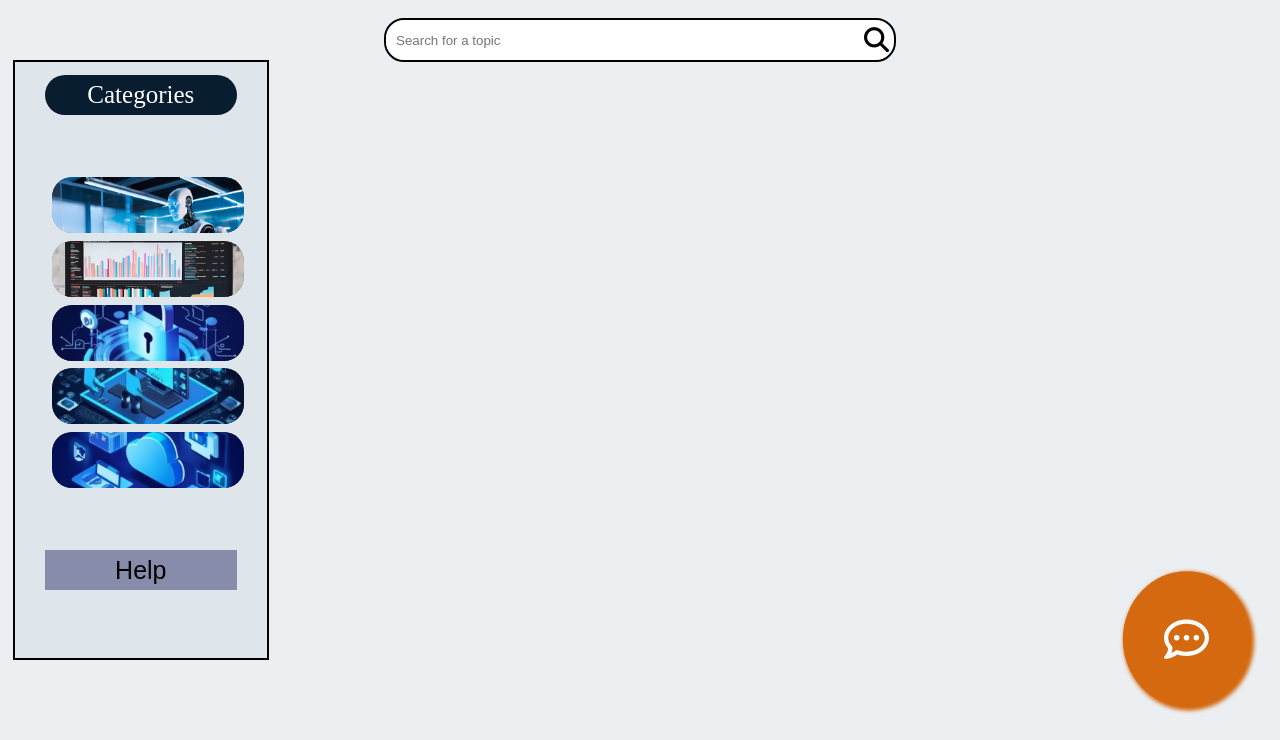
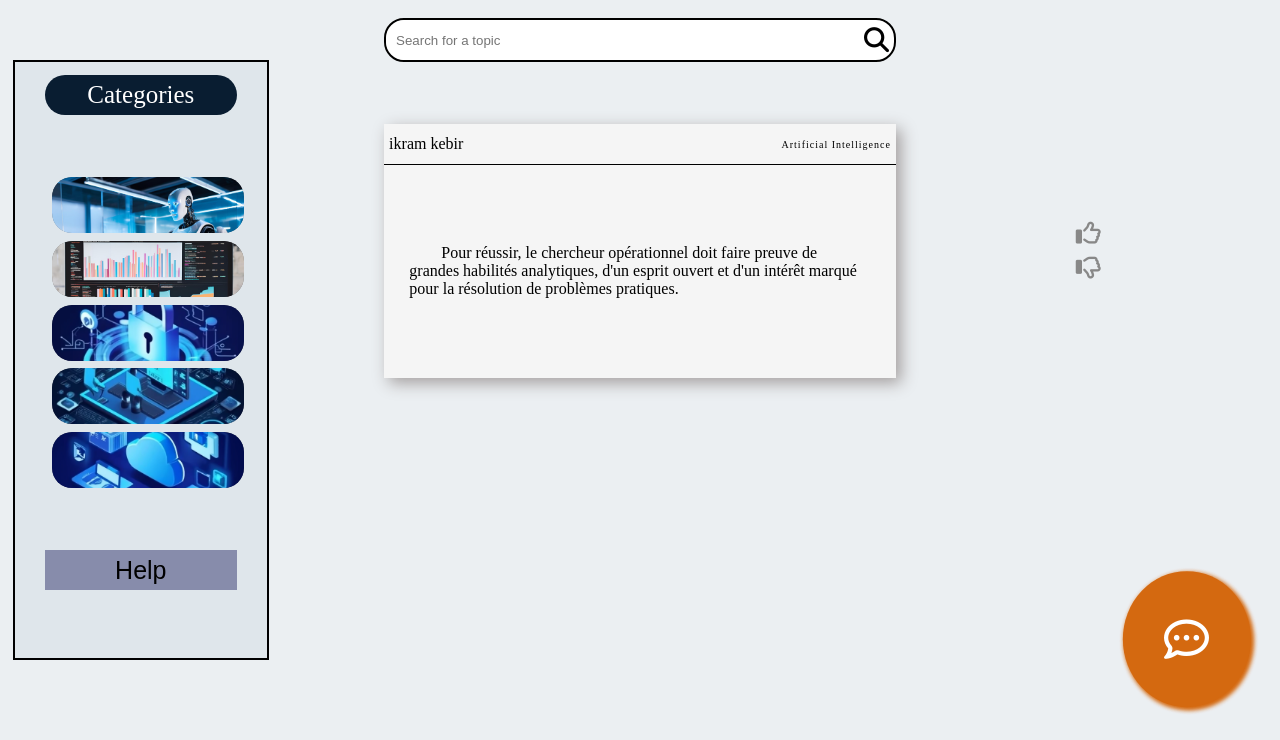
Before and after one commit to ikram617/Techtalk, a PHP site: page /PageP.php in a window 1280 px wide. Shown: the part 60-800 px from the top of the page. Run offline with PHP 8.4, Linux system fonts and the light colour scheme; the visitor is signed in with stand-in values (Sample User, id 1); data that the repository does not hold is empty; some web fonts are replaced.

Commit message:
ajouter like & dislike <not done >

```diff
--- a/PageP.css
+++ b/PageP.css
@@ -277,10 +277,16 @@
     background-color: green;
 }
 
+.comment {
+    padding: 10px;
+    word-wrap: break-word; /* Ensure long words break */
+    white-space: pre-wrap; /* Preserve whitespace and line breaks */
+}
+
 .posts{
 
     width: 100%;
-    height: calc(100% - 17vh); /* Subtract the combined height of .menu (10vh) and .searchDiv (5vh) */
+    min-height: calc(100% - 17vh); /* Subtract the combined height of .menu (10vh) and .searchDiv (5vh) */
     margin-top: 15vh; /* Push .posts below the fixed elements */
     display: flex;
     flex-direction: column;
@@ -298,7 +304,7 @@
     scrollbar-width: none;
     -ms-overflow-style: none;
 }
-.AffichePost{
+/*.AffichePost{
 
     display: flex;
     align-self: center;
@@ -307,9 +313,9 @@
     width: 40vw;
     background-color: #F5F5F5;
     flex-direction: column;
-    box-shadow: 5px  rgb(163, 158, 158);
+    box-shadow: 5px 5px 15px rgb(163, 158, 158);
 }
-
+*/
 .info{
     width: 40vw;
     height: 5vh;
@@ -324,8 +330,25 @@
     letter-spacing: 1px;
 }
 .comment{
-    padding: 3% ;
+    margin : 3% ;
 }
+
+
+/*.likes{
+    position: absolute;
+    right: 15%;
+    font-size: 25px;
+    display: flex;
+    flex-direction: column;
+    gap: 2%;
+} */
+.likes i {
+    font-size: 25px;
+    cursor: pointer;
+    color: #888;
+  }
+
+
 
 .active {
     position: absolute;
@@ -347,3 +370,33 @@
       transform: translate(10px, -10px);
     }
   }
+
+  .postLike {
+    display: flex;
+    justify-content: center;
+    position: relative; /* Important for positioning likes relative to each post */
+    width: 100%; /* Matches parent width for alignment */
+    margin-bottom: 20px; /* Add spacing between posts */
+}
+
+.AffichePost {
+    display: flex;
+    align-self: center;
+    height: auto;
+    min-height: 20vh;
+    width: 40vw;
+    background-color: #F5F5F5;
+    flex-direction: column;
+    box-shadow: 5px 5px 15px rgb(163, 158, 158);
+    position: relative; /* Necessary for child elements to position inside this container */
+}
+
+.likes {
+    position: absolute; /* Position relative to the .AffichePost */
+    top: 50%; /* Middle alignment */
+    transform: translateY(-50%); /* Adjust to ensure middle alignment */
+    right: 10%; /* Moves the likes section to the right of the post */
+    display: flex;
+    flex-direction: column;
+    gap: 10px;
+}
--- a/PageP.js
+++ b/PageP.js
@@ -9,8 +9,9 @@
   var newPost = document.querySelector('.newPost');
   var searchIcon = document.querySelector('.searchBar i');
 
+
   // Fonction pour charger les commentaires
-  function loadAllComments() {
+ /* function loadAllComments() {
     const xhr = new XMLHttpRequest();
     xhr.open('GET', 'get_comments.php', true);
     xhr.onload = function () {
@@ -32,11 +33,13 @@
             </div>
           `;
           postsContainer.appendChild(post);
+
         });
+        comments.classList.add('comment')
       }
     };
     xhr.send();
-  }
+  }   */
 
   // Fonction pour charger les commentaires par catégorie
   function loadCommentsByCategory(categoryId) {
@@ -157,3 +160,25 @@
 document.querySelector('.help').addEventListener('click', () => {
   window.location.href = './help.html';
 });
+
+
+
+var like = document.querySelector('.fa-thumbs-up')
+var dislike = document.querySelector('.fa-thumbs-down')
+
+like.addEventListener('click',()=>{
+  if(like.style.color='#000'){
+    like.style.color='#888'
+  }
+  else{
+    like.style.color='#000'
+  }
+})
+dislike.addEventListener('click',()=>{
+  if(dislike.style.color='#000'){
+    dislike.style.color='#888'
+  }
+  else{
+    dislike.style.color='#000'
+  }
+})
--- a/PageP.php
+++ b/PageP.php
@@ -115,6 +115,7 @@
     </div>
 
     <div class="posts">
+    <div class="postLike">
   <div class="AffichePost">
     <div class="info">
       <p class="username">ikram kebir</p>
@@ -122,10 +123,17 @@
     </div>
     <hr style="height: 1px; border: none; background-color: black; width: 100%;">
     <div class="comment">
-          <p>Pour réussir, le chercheur opérationnel doit faire preuve de grandes habilités analytiques, d'un esprit ouvert et d'un intérêt marqué pour la résolution de problèmes pratiques.</p>
+      <p>
+        Pour réussir, le chercheur opérationnel doit faire preuve de grandes habilités analytiques, d'un esprit ouvert et d'un intérêt marqué pour la résolution de problèmes pratiques.
+      </p>
+    </div>
+
+  </div>
+  <div class="likes">
+      <i class="fa-regular fa-thumbs-up"></i>
+      <i class="fa-regular fa-thumbs-down"></i>
     </div>
   </div>
-      <!-- Répétez pour chaque commentaire -->
   </div>
 
     <div class="addPost">
```
Lines whose indentation alone changed are shown as unchanged.
